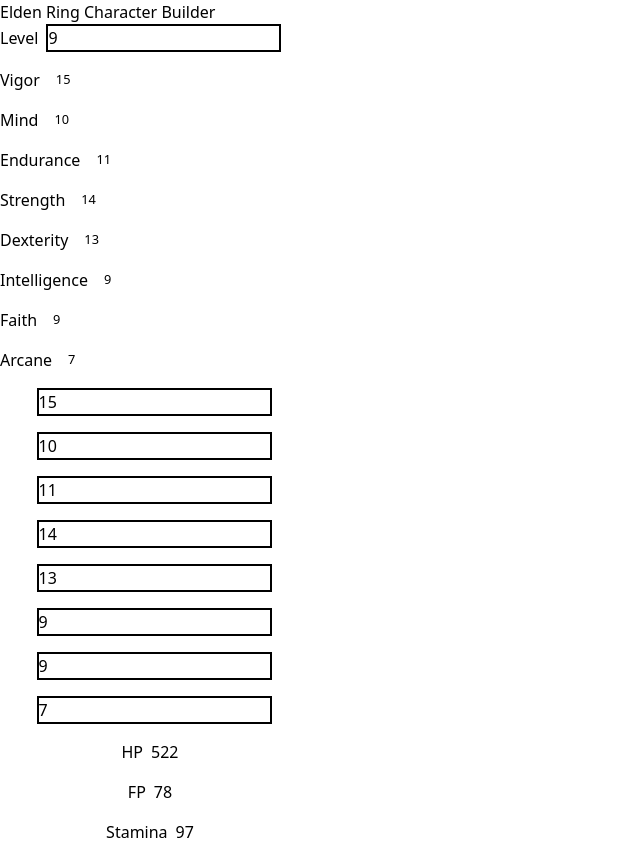
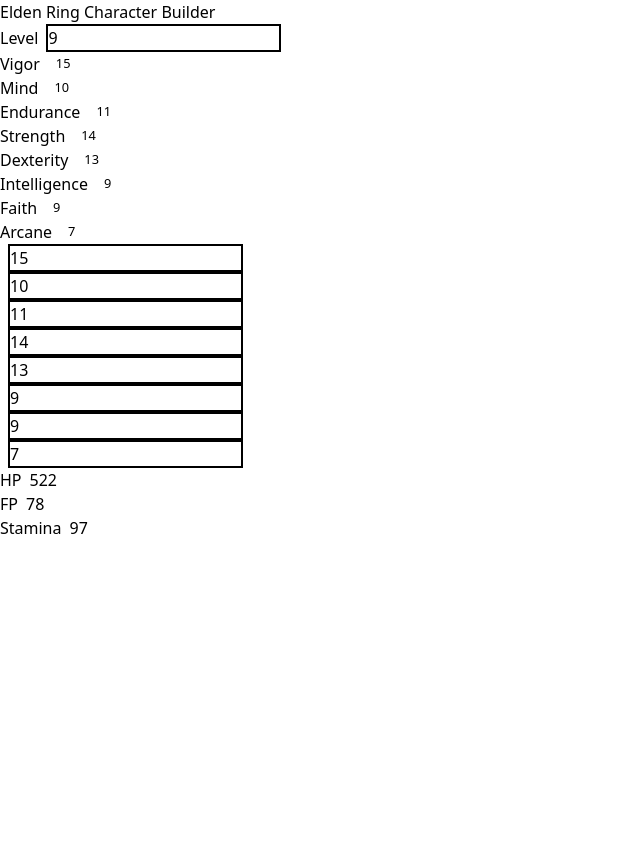
Before and after one commit to TwilDev/er-character-planner, a Next.js app: page / in a window 1280 px wide. Shown: the whole page, without its empty margins (0-640 px from the left). After the commit the page ends 800 px from the top, so only its background shows below. Built offline with nearby package versions, Linux system fonts and the light colour scheme.

Commit message:
refactor & some typinh

```diff
--- /dev/null
+++ b/components/builder/CoreStats.tsx
@@ -0,0 +1,88 @@
+import { HP, FP, END } from '../../data/lookup'
+interface ICoreStatsProps {
+  baseStats: Stats,
+  stats: Stats,
+  setStats: React.Dispatch<React.SetStateAction<Stats>>,
+  total: number,
+  setTotal: React.Dispatch<React.SetStateAction<number>>,
+  level: number,
+  setLevel: React.Dispatch<React.SetStateAction<number>>
+}
+
+export default function CoreStats({ baseStats, stats, setStats, total, setTotal, level, setLevel }: ICoreStatsProps) {
+
+  const validateStat = (stat: number) => {
+    if (stat < 1 || isNaN(stat)) {
+      return 1;
+    }
+    if (stat > 99) {
+      return 99;
+    }
+    return stat;
+  }
+
+  const updateStats = (stat: string, value: string) => {
+    // Update stats on input change but don't validate yet
+    const newStats = { ...stats }
+    newStats[stat] = value === '' ? '' : parseInt(value)
+    setStats(newStats)
+  }
+
+  const statChange = (stat: string, value: string) => {
+    // Validate and update stats on input blur
+    const validatedStat = validateStat(parseInt(value))
+    const newStats = { ...stats }
+    newStats[stat] = isNaN(validatedStat) ? '' : validatedStat
+    setStats(newStats)
+    setTotal(Object.values(stats).reduce((acc, val) => acc + val, 0))
+    setLevel(Math.floor(total - 79))
+  }
+
+  return (
+    <div>
+      <div className='flex items-center w-full'>
+        <label htmlFor='level'>Level</label>
+        <input
+          type='text'
+          className='border-black border-2 ml-2'
+          defaultValue={level}
+        />
+      </div>
+        {Object.keys(baseStats).map((stat, i) => {
+          const statValue = baseStats[stat];
+          return (
+            <div key={i} className='flex items-center w-full'>
+              <label htmlFor={stat} className='capitalize mr-4'>
+                {stat}
+              </label>
+              <small>{statValue}</small>
+            </div>
+          );
+        })}
+        {Object.keys(stats).map((stat, i) => {
+          return (
+            <input
+              key={i}
+              type='text'
+              className='border-black border-2 ml-2'
+              value={stats[stat]}
+              onChange={(e) => updateStats(stat, e.target.value)}
+              onBlur={(e) => statChange(stat, e.target.value)}
+            />
+          );
+        })}
+        <div>
+          <label htmlFor='hp'>HP</label>
+          <label className='ml-2'>{Math.floor(HP[stats.vigor - 1])}</label>
+        </div>
+        <div>
+          <label htmlFor="fp">FP</label>
+          <label className='ml-2'>{Math.floor(FP[stats.mind - 1])}</label>
+        </div>
+        <div>
+          <label htmlFor="end">Stamina</label>
+          <label className='ml-2'>{Math.floor(END[stats.endurance - 1])}</label>
+        </div>
+    </div>
+  )
+}
--- a/pages/index.tsx
+++ b/pages/index.tsx
@@ -1,9 +1,9 @@
-import React, { useState, useEffect } from 'react';
-import { HP, FP, END } from '../data/lookup';
+import React, { useState, useEffect } from 'react'
+import CoreStats from '@/components/builder/CoreStats'
 
 export default function Home() {
   //Base stats currently hardcoded for Vagabond
-  const [baseStats, setBaseStats] = useState<{ [key: string]: any}>({
+  const [baseStats, setBaseStats] = useState<Stats>({
     vigor: 15,
     mind: 10,
     endurance: 11,
@@ -14,19 +14,13 @@
     arcane: 7,
   })
   // Current User Build
-  const [stats, setStats] = useState<{ [key: string]: any }>(baseStats)
+  const [stats, setStats] = useState<Stats>(baseStats)
 
   //Stat Total for calculating specific defences and resistances
   const [total, setTotal] = useState<number>(Object.values(baseStats).reduce((acc, val) => acc + val, 0))
 
   //Current User Level
   const [level, setLevel] = useState(total - 79)
-
-  console.log(total)
-  // useEffect(() => {
-  //   setTotal(Object.values(stats).reduce((acc, val) => acc + val, 0))
-  //   setLevel(Math.floor(total - 79))
-  // }, [stats, total])
 
   const validateStat = (stat: number) => {
     if (stat < 1 || isNaN(stat)) {
@@ -38,70 +32,19 @@
     return stat;
   }
 
-  const updateStats = (stat: string, value: string) => {
-    // Update stats on input change but don't validate yet
-    const newStats = { ...stats };
-    newStats[stat] = value === '' ? '' : parseInt(value);
-    setStats(newStats)
-  };
-
-  const statChange = (stat: string, value: string) => {
-    // Validate and update stats on input blur
-    const validatedStat = validateStat(parseInt(value))
-    const newStats = { ...stats }
-    newStats[stat] = isNaN(validatedStat) ? '' : validatedStat
-    setStats(newStats)
-    setTotal(Object.values(stats).reduce((acc, val) => acc + val, 0))
-    setLevel(Math.floor(total - 79))
-  };
-
   return (
     <main>
       <h1>Elden Ring Character Builder</h1>
       <div className='flex w-[300px] flex-col items-center justify-center gap-4'>
-        <div className='flex items-center w-full'>
-          <label htmlFor='level'>Level</label>
-          <input
-            type='text'
-            className='border-black border-2 ml-2'
-            defaultValue={level}
-          />
-        </div>
-        {Object.keys(baseStats).map((stat, i) => {
-          const statValue = baseStats[stat];
-          return (
-            <div key={i} className='flex items-center w-full'>
-              <label htmlFor={stat} className='capitalize mr-4'>
-                {stat}
-              </label>
-              <small>{statValue}</small>
-            </div>
-          );
-        })}
-        {Object.keys(stats).map((stat, i) => {
-          return (
-            <input
-              key={i}
-              type='text'
-              className='border-black border-2 ml-2'
-              value={stats[stat]}
-              onChange={(e) => updateStats(stat, e.target.value)}
-              onBlur={(e) => statChange(stat, e.target.value)}
-            />
-          );
-        })}
-        <div>
-          <label htmlFor='hp'>HP</label>
-          <label className='ml-2'>{Math.floor(HP[stats.vigor - 1])}</label>
-        </div>
-        <div>
-          <label htmlFor="fp">FP</label>
-          <label className='ml-2'>{Math.floor(FP[stats.mind - 1])}</label>
-        </div>
-        <div>
-          <label htmlFor="end">Stamina</label>
-          <label className='ml-2'>{Math.floor(END[stats.endurance - 1])}</label>
-        </div>
+        <CoreStats
+          baseStats={baseStats}
+          stats={stats}
+          setStats={setStats}
+          total={total}
+          setTotal={setTotal}
+          level={level}
+          setLevel={setLevel}
+        />
       </div>
     </main>
   );
```
Also changed, not shown: types/Stats/stats.d.ts (added, +10 -0 lines).
